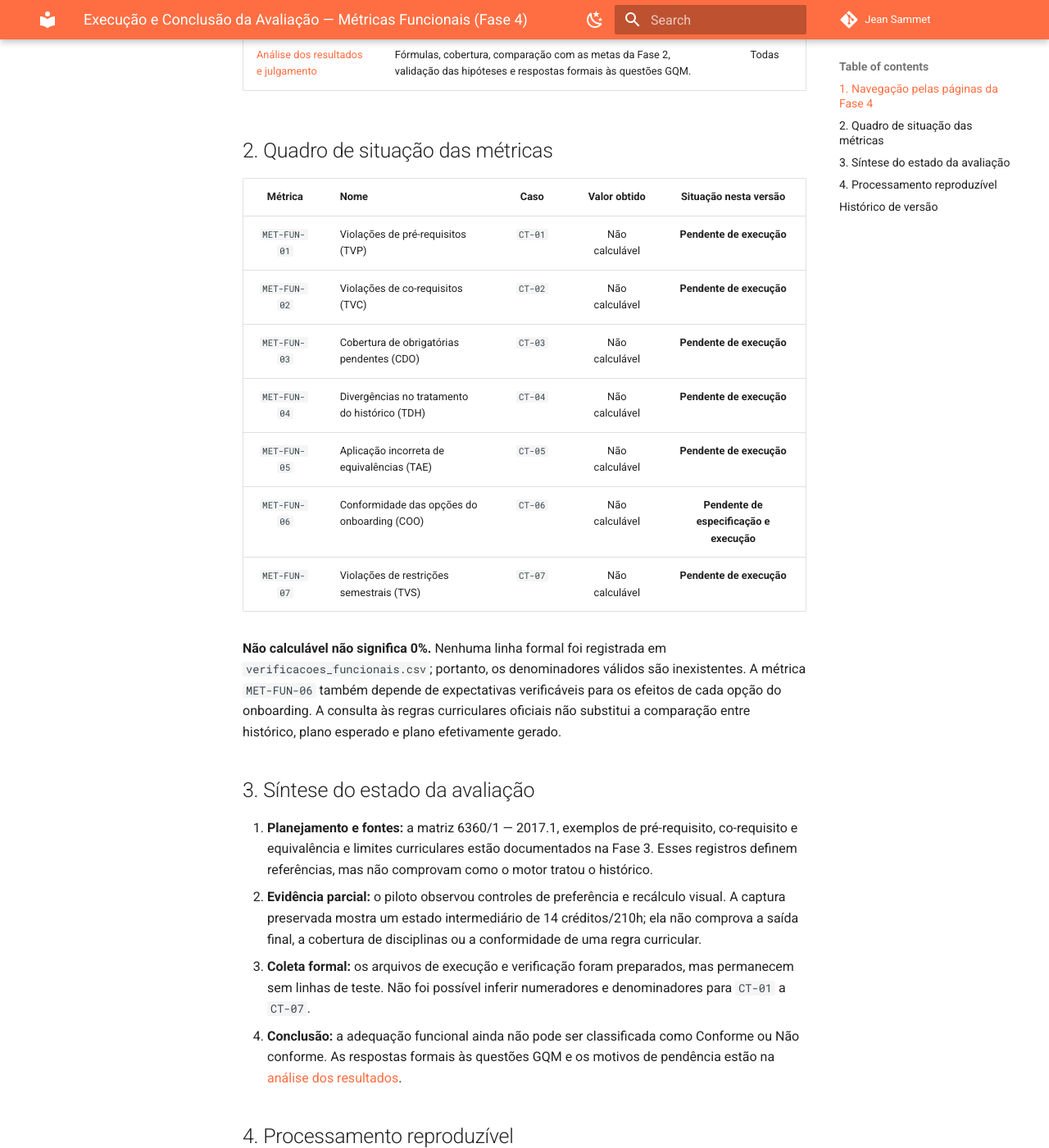
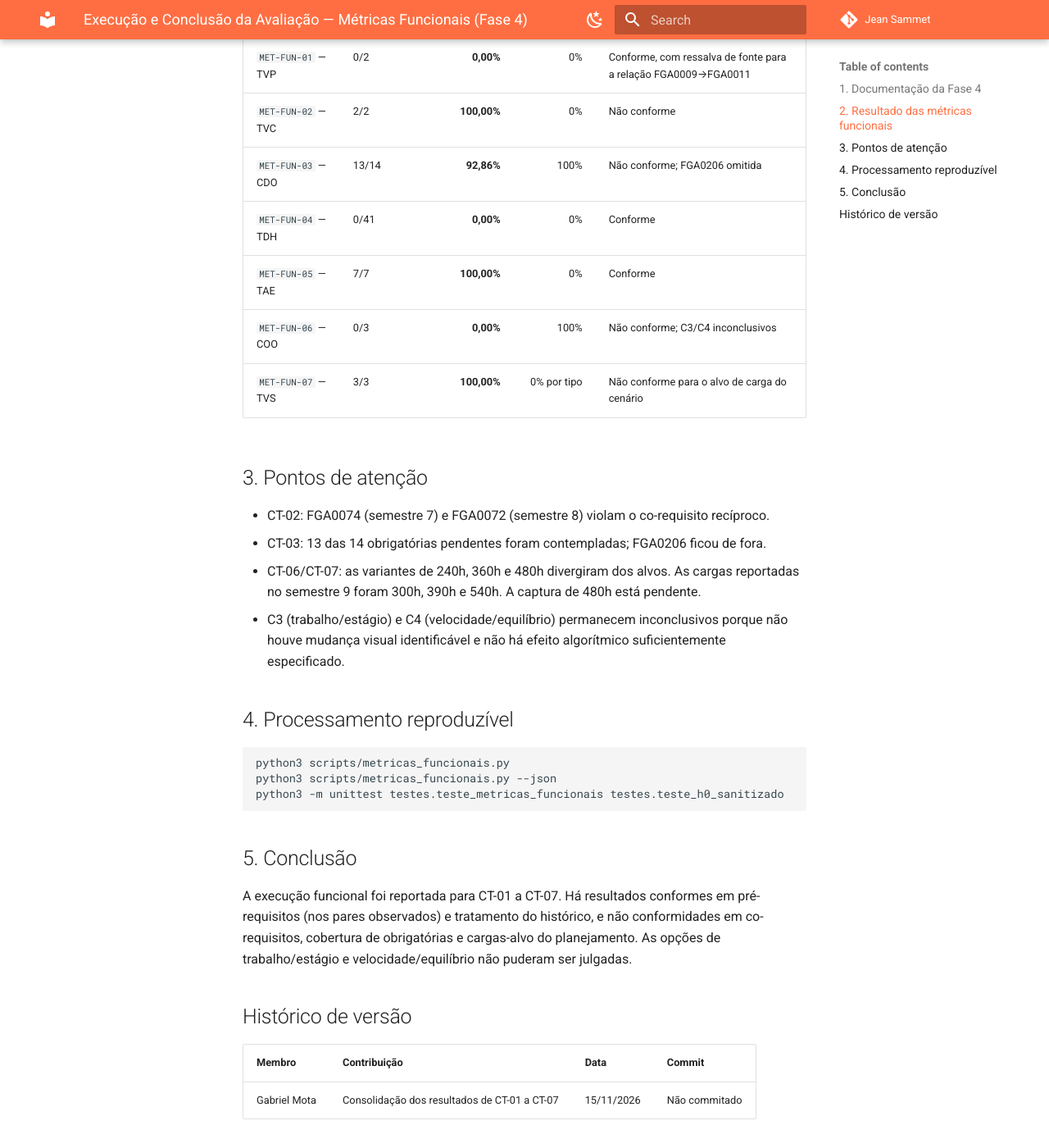
Before and after one commit to FCTE-Qualidade-de-Software-1/2026-2_T02_JEAN_SAMMET, an MkDocs documentation site: the page built from docs/fases/fase4/metricasFuncionais.md, in a window 1280 px wide and 1400 px high, scrolled down 674 px. Shown: the whole window at 82% size. Built offline with MkDocs 1.6.1 and Material for MkDocs 9.7.7, drawn with Linux system fonts in a browser that asks for light colours; comment, search, counter and statistics services are not loaded; some of the changed text lies outside the part shown.

Commit message:
docs(fase 4): Consolidação dos resultados de CT-01 a CT-07

````diff
--- a/docs/fases/fase4/metricasFuncionais.md
+++ b/docs/fases/fase4/metricasFuncionais.md
@@ -1,55 +1,47 @@
 # Execução e Conclusão da Avaliação — Métricas Funcionais (Fase 4)
 
-> **Estado da avaliação: coleta formal pendente.** O piloto documentado em 15/11/2026 não concluiu a geração de um plano pelas preferências. O histórico oficial autorizado `H0` é mantido fora do repositório e não está presente neste pacote. Assim, não há base para calcular as sete métricas funcionais nem para confirmar/refutar as hipóteses. A observação exploratória disponível está preservada como evidência de piloto, sem ser contabilizada como teste funcional.
+Esta página centraliza a avaliação de **Adequação Funcional** de *Planejar formatura* do No Fluxo UnB, conforme o [GQM da Fase 2](../fase2/funcionais/GQM.md) e o [roteiro da Fase 3](../fase3/funcionais/roteiro.md).
 
-Esta página centraliza a execução e a conclusão da avaliação de **Adequação Funcional** da funcionalidade *Planejar formatura* do No Fluxo UnB, seguindo o objetivo, as métricas e as regras de julgamento definidos na [Fase 2 — GQM](../fase2/funcionais/GQM.md) e os casos do [roteiro funcional da Fase 3](../fase3/funcionais/roteiro.md).
+## 1. Documentação da Fase 4
 
-## 1. Navegação pelas páginas da Fase 4
+| Página | Conteúdo |
+|---|---|
+| [Dados brutos e evidências](funcionais/dadosBrutos.md) | H0 sanitizado, capturas, CSVs e limitações da coleta. |
+| [Análise dos resultados e julgamento](funcionais/analiseResultados.md) | Cálculos, critérios, respostas GQM e julgamento das hipóteses. |
 
-| Seção / Página | Conteúdo | Métricas |
-| :--- | :--- | :---: |
-| [Dados brutos e evidências](funcionais/dadosBrutos.md) | Fontes, registros do piloto, arquivos de coleta, lacunas e regras de preservação. | Todas |
-| [Análise dos resultados e julgamento](funcionais/analiseResultados.md) | Fórmulas, cobertura, comparação com as metas da Fase 2, validação das hipóteses e respostas formais às questões GQM. | Todas |
+## 2. Resultado das métricas funcionais
 
-## 2. Quadro de situação das métricas
+| Métrica | Fórmula aplicada | Resultado | Meta | Julgamento |
+|---|---|---:|---:|---|
+| `MET-FUN-01` — TVP | 0/2 | **0,00%** | 0% | Conforme, com ressalva de fonte para a relação FGA0009→FGA0011 |
+| `MET-FUN-02` — TVC | 2/2 | **100,00%** | 0% | Não conforme |
+| `MET-FUN-03` — CDO | 13/14 | **92,86%** | 100% | Não conforme; FGA0206 omitida |
+| `MET-FUN-04` — TDH | 0/41 | **0,00%** | 0% | Conforme |
+| `MET-FUN-05` — TAE | 7/7 | **100,00%** | 0% | Conforme |
+| `MET-FUN-06` — COO | 0/3 | **0,00%** | 100% | Não conforme; C3/C4 inconclusivos |
+| `MET-FUN-07` — TVS | 3/3 | **100,00%** | 0% por tipo | Não conforme para o alvo de carga do cenário |
 
-| Métrica | Nome | Caso | Valor obtido | Situação nesta versão |
-| :---: | :--- | :---: | :---: | :---: |
-| `MET-FUN-01` | Violações de pré-requisitos (TVP) | `CT-01` | Não calculável | **Pendente de execução** |
-| `MET-FUN-02` | Violações de co-requisitos (TVC) | `CT-02` | Não calculável | **Pendente de execução** |
-| `MET-FUN-03` | Cobertura de obrigatórias pendentes (CDO) | `CT-03` | Não calculável | **Pendente de execução** |
-| `MET-FUN-04` | Divergências no tratamento do histórico (TDH) | `CT-04` | Não calculável | **Pendente de execução** |
-| `MET-FUN-05` | Aplicação incorreta de equivalências (TAE) | `CT-05` | Não calculável | **Pendente de execução** |
-| `MET-FUN-06` | Conformidade das opções do onboarding (COO) | `CT-06` | Não calculável | **Pendente de especificação e execução** |
-| `MET-FUN-07` | Violações de restrições semestrais (TVS) | `CT-07` | Não calculável | **Pendente de execução** |
+## 3. Pontos de atenção
 
-**Não calculável não significa 0%.** Nenhuma linha formal foi registrada em `verificacoes_funcionais.csv`; portanto, os denominadores válidos são inexistentes. A métrica `MET-FUN-06` também depende de expectativas verificáveis para os efeitos de cada opção do onboarding. A consulta às regras curriculares oficiais não substitui a comparação entre histórico, plano esperado e plano efetivamente gerado.
-
-## 3. Síntese do estado da avaliação
-
-1. **Planejamento e fontes:** a matriz 6360/1 — 2017.1, exemplos de pré-requisito, co-requisito e equivalência e limites curriculares estão documentados na Fase 3. Esses registros definem referências, mas não comprovam como o motor tratou o histórico.
-2. **Evidência parcial:** o piloto observou controles de preferência e recálculo visual. A captura preservada mostra um estado intermediário de 14 créditos/210h; ela não comprova a saída final, a cobertura de disciplinas ou a conformidade de uma regra curricular.
-3. **Coleta formal:** os arquivos de execução e verificação foram preparados, mas permanecem sem linhas de teste. Não foi possível inferir numeradores e denominadores para `CT-01` a `CT-07`.
-4. **Conclusão:** a adequação funcional ainda não pode ser classificada como Conforme ou Não conforme. As respostas formais às questões GQM e os motivos de pendência estão na [análise dos resultados](funcionais/analiseResultados.md).
+- CT-02: FGA0074 (semestre 7) e FGA0072 (semestre 8) violam o co-requisito recíproco.
+- CT-03: 13 das 14 obrigatórias pendentes foram contempladas; FGA0206 ficou de fora.
+- CT-06/CT-07: as variantes de 240h, 360h e 480h divergiram dos alvos. As cargas reportadas no semestre 9 foram 300h, 390h e 540h. A captura de 480h está pendente.
+- C3 (trabalho/estágio) e C4 (velocidade/equilíbrio) permanecem inconclusivos porque não houve mudança visual identificável e não há efeito algorítmico suficientemente especificado.
 
 ## 4. Processamento reproduzível
 
-Após preencher os registros sanitizados, processar a coleta com:
-
 ```bash
 python3 scripts/metricas_funcionais.py
+python3 scripts/metricas_funcionais.py --json
+python3 -m unittest testes.teste_metricas_funcionais testes.teste_h0_sanitizado
 ```
 
-Para usar outro arquivo:
+## 5. Conclusão
 
-```bash
-python3 scripts/metricas_funcionais.py --csv caminho/para/verificacoes_funcionais.csv
-```
-
-O script calcula as taxas de falha ou cobertura segundo a direção de cada métrica, apresenta a contagem válida e a cobertura, julga `MET-FUN-07` separadamente por tipo de restrição e consolida as respostas de `Q-FUN-01` a `Q-FUN-07`. Denominador zero gera pendência, nunca conformidade.
+A execução funcional foi reportada para CT-01 a CT-07. Há resultados conformes em pré-requisitos (nos pares observados) e tratamento do histórico, e não conformidades em co-requisitos, cobertura de obrigatórias e cargas-alvo do planejamento. As opções de trabalho/estágio e velocidade/equilíbrio não puderam ser julgadas.
 
 ## Histórico de versão
 
-| Nome do Membro | Contribuição | Data | Commit |
-| :--- | :--- | :--- | :--- |
-| [Gabriel Mota](https://github.com/Gabro-MO) | Consolidação da execução e do julgamento das métricas funcionais na Fase 4, com rastreabilidade dos dados ainda pendentes | 15/11/2026 | Não commitado |
+| Membro | Contribuição | Data | Commit |
+|---|---|---|---|
+| Gabriel Mota | Consolidação dos resultados de CT-01 a CT-07 | 15/11/2026 | Não commitado |
````
